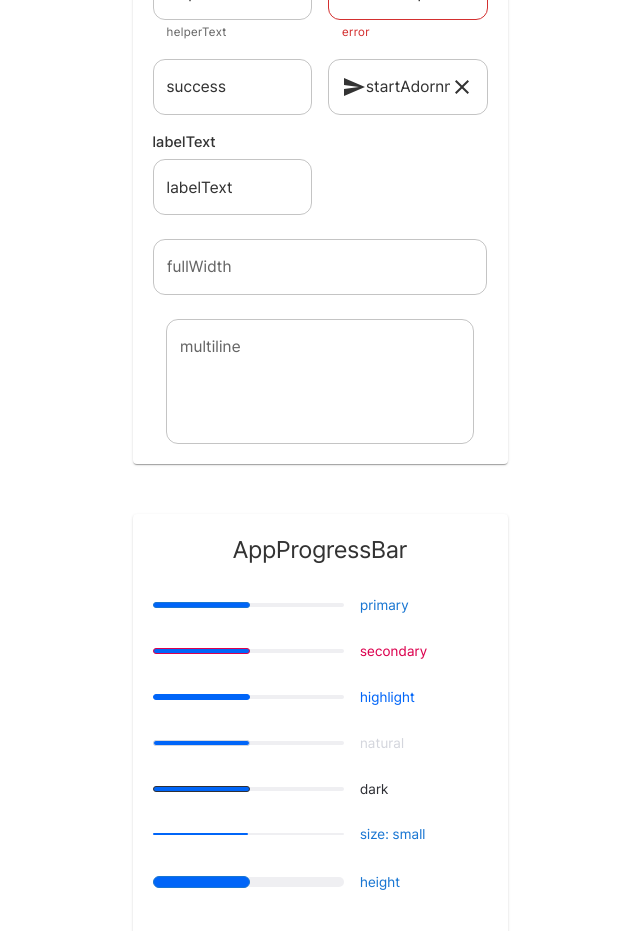
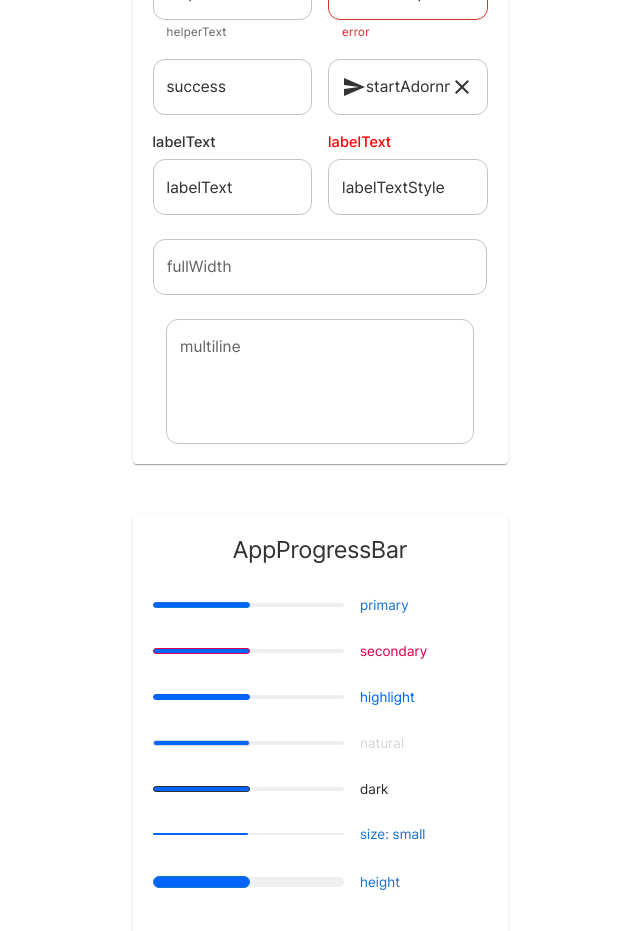
Before and after one commit to The-Wedding-Lab/The-Wedding-Lab, a Next.js app: page /ui in a window 1280 px wide. Shown: the part 1020-1951 px from the top of the page, without its empty margins (320-960 px from the left). Built offline with nearby package versions, Linux system fonts and the light colour scheme.

Commit message:
feat: TextField LabelText 속성 추가

```diff
--- a/src/app/ui/page.tsx
+++ b/src/app/ui/page.tsx
@@ -199,6 +199,11 @@ const Page = () => {
             value="startAdornment,endAdornment"
           />
           <AppTextField labelText="labelText" value="labelText" />
+          <AppTextField
+            labelText="labelText"
+            labelTextStyle={{ color: "red" }}
+            value="labelTextStyle"
+          />
         </ContentBox>
         <Box sx={{ display: "flex", justifyContent: "center", mt: 3 }}>
           <AppTextField fullWidth label="fullWidth" />
--- a/src/components/ui/AppTextField.tsx
+++ b/src/components/ui/AppTextField.tsx
@@ -9,6 +9,7 @@ import {
 export type AppTextFieldProps = TextFieldProps & {
   success?: boolean;
   labelText?: string;
+  labelTextStyle?: React.CSSProperties;
 };
 
 const StyledTextField = styled(TextField, {
@@ -40,7 +41,7 @@ const StyledTextField = styled(TextField, {
 }));
 
 export default function AppTextField(props: AppTextFieldProps) {
-  const { labelText, ...rest } = props;
+  const { labelText, labelTextStyle, ...rest } = props;
 
   return (
     <Box>
@@ -51,6 +52,7 @@ export default function AppTextField(props: AppTextFieldProps) {
             fontSize: "15px",
             fontWeight: 500,
             color: "#333",
+            ...labelTextStyle,
           }}
         >
           {labelText}
```
Also changed, not shown: src/page/ui/UiPage.tsx (added).
